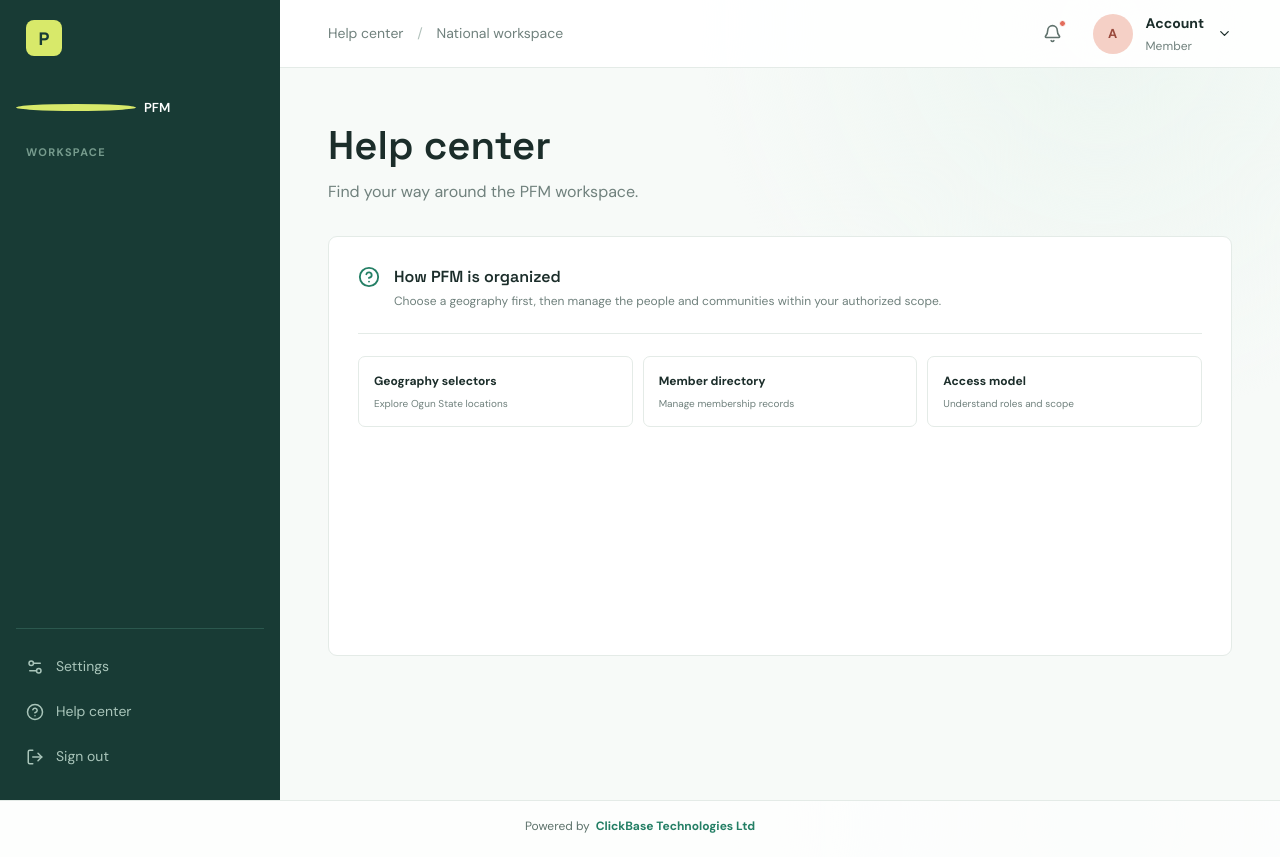
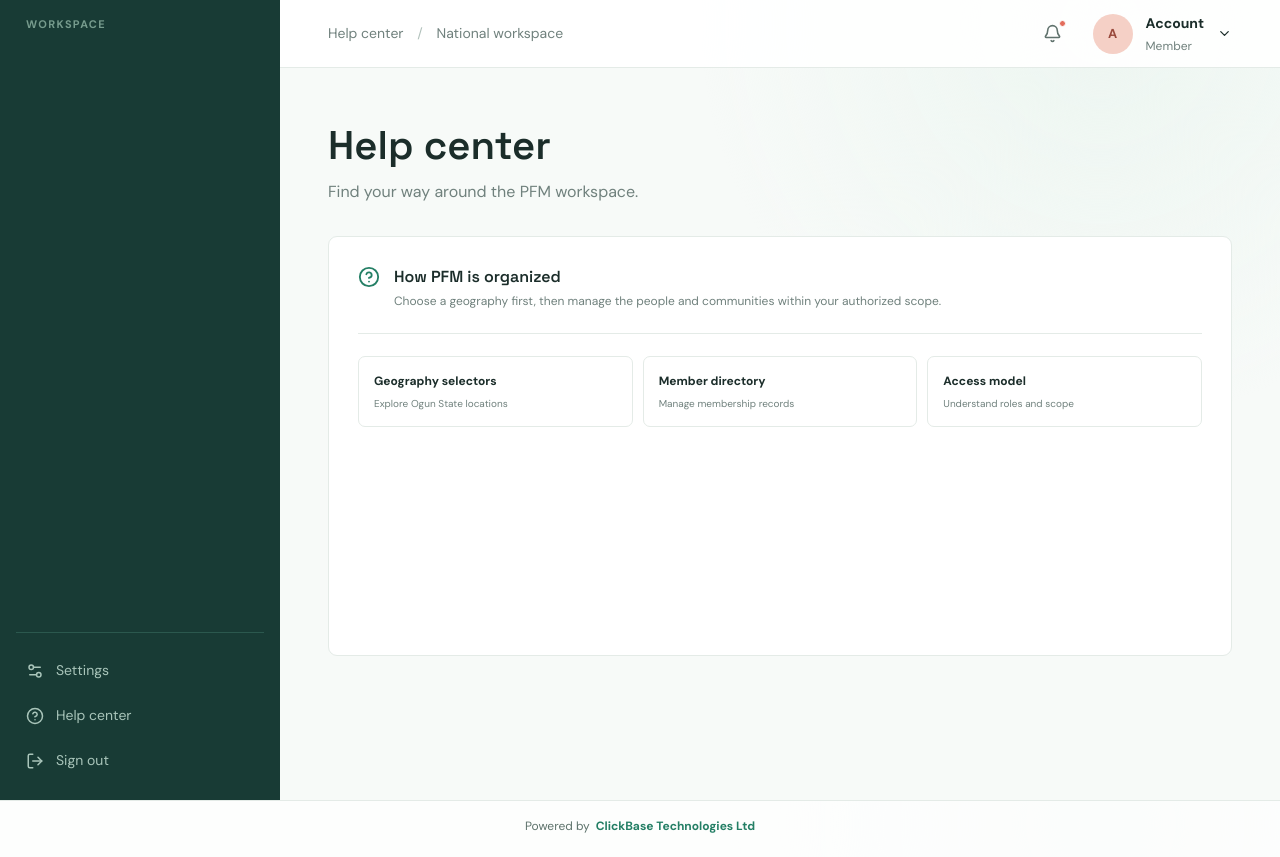
Before and after one commit to Raymondknows/pfm-frontend, a Next.js app: page /help in a window 1280 px wide. Built offline with nearby package versions, Linux system fonts and the light colour scheme.

Commit message:
Sidebar UI Fix More

```diff
--- a/src/app/globals.css
+++ b/src/app/globals.css
@@ -77,10 +77,8 @@ body { margin:0; min-height:100vh; background:radial-gradient(circle at 86% 3%,
 .site-footer a:hover { text-decoration:underline; }
 button,a { font:inherit; } a { color:inherit; text-decoration:none; }
 .app-shell { display:flex; height:100vh; min-height:100vh; overflow:hidden; }
-.sidebar { width:280px; height:100vh; position:sticky; top:0; overflow:hidden; background:#183b35; color:#dcebe4; padding:20px 16px; display:flex; flex-direction:column; flex-shrink:0; }
-.brand { display:flex; align-items:center; gap:8px; font:600 16px var(--font-display); color:#fff; padding:0 10px 24px; margin-bottom:8px; }.brand-mark { background:#d8e96a; color:#183b35; display:grid; place-items:center; width:36px; height:36px; border-radius:8px; font-weight:700; font-size:18px; }
-.workspace-switcher { display:flex; align-items:center; gap:8px; padding:10px 0; margin-bottom:16px; }.workspace-switcher span { flex:1; font-size:13px; color:#fff; font-weight:600; }.workspace-dot { width:7px; height:7px; background:#d8e96a; border-radius:50%; flex-shrink:0; }
-.sidebar-user-profile { display:flex; align-items:center; gap:12px; padding:14px 10px; margin-bottom:12px; background:rgba(255,255,255,0.08); border-radius:8px; border:1px solid rgba(255,255,255,0.1); }
+.sidebar { width:280px; height:100vh; position:sticky; top:0; overflow:hidden; background:#183b35; color:#dcebe4; padding:16px; display:flex; flex-direction:column; flex-shrink:0; }
+.sidebar-user-profile { display:flex; align-items:center; gap:12px; padding:16px; margin-bottom:20px; background:rgba(255,255,255,0.08); border-radius:8px; border:1px solid rgba(255,255,255,0.1); }
 .user-avatar { display:grid; place-items:center; width:40px; height:40px; border-radius:8px; background:#d8e96a; color:#183b35; font-weight:700; font-size:16px; flex-shrink:0; }
 .user-info { display:flex; flex-direction:column; gap:3px; min-width:0; flex:1; }
 .user-email { font-size:12px; color:#fff; font-weight:600; overflow:hidden; text-overflow:ellipsis; white-space:nowrap; }
--- a/src/components/workspace-shell.tsx
+++ b/src/components/workspace-shell.tsx
@@ -43,14 +43,6 @@ export function WorkspaceShell({
   return (
     <div className="app-shell">
       <aside className="sidebar">
-        <div className="brand">
-          <span className="brand-mark">P</span>
-        </div>
-        <div className="workspace-switcher">
-          <span className="workspace-dot" />
-          <span>PFM</span>
-        </div>
-
         {user && (
           <div className="sidebar-user-profile">
             <div className="user-avatar">
```
